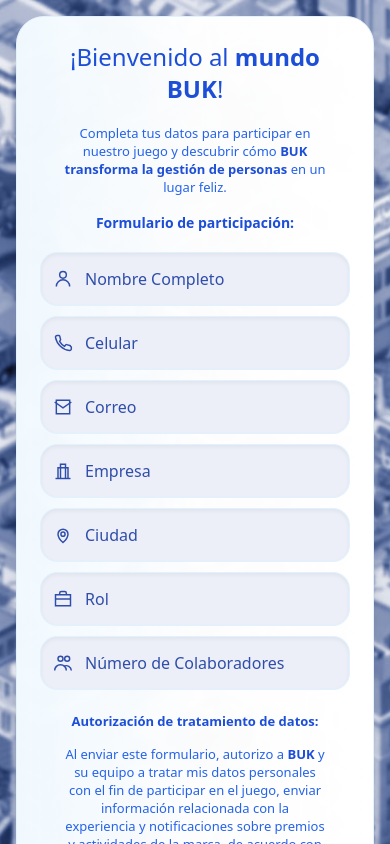
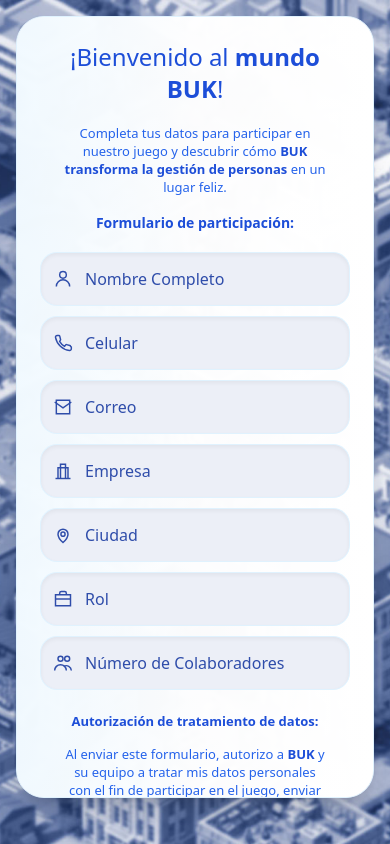
Before and after one commit to genialityco/where-is, a React (Vite) app: page / in a window 390 px wide. Built offline with nearby package versions, Linux system fonts and the light colour scheme.

Commit message:
cambios para responsive

```diff
--- a/src/game/ui/FoundModal.tsx
+++ b/src/game/ui/FoundModal.tsx
@@ -99,7 +99,7 @@
                 >
                   <button
                     onClick={handleClose}
-                    className="px-8 sm:px-10 md:px-12 h-11 rounded-2xl bg-buk-500 text-white font-semibold
+                    className="px-8 sm:px-10 md:px-12 h-11 rounded-2xl bg-buk-500 text-white font-semibold text-[25px]
                                shadow-[0_8px_20px_rgba(47,77,170,.25)]
                                transition-transform duration-200
                                hover:scale-[1.02] active:scale-[0.98] focus:outline-none"
--- a/src/screens/Register.tsx
+++ b/src/screens/Register.tsx
@@ -27,7 +27,7 @@
     consent: false,
   });
 
-  // Animación de entrada (UI)
+  // Animación de entrada
   const [entered, setEntered] = useState(false);
   useEffect(() => {
     const id = requestAnimationFrame(() => setEntered(true));
@@ -56,6 +56,7 @@
     setForm((f) => ({ ...f, [key]: v }));
   }
 
+  // Al tocar "Acepto": alterna consentimiento y navega si ya cumple todo
   function handleConsentClick() {
     setForm((prev) => {
       const next = { ...prev, consent: !prev.consent };
@@ -73,6 +74,7 @@
       const ready = allFieldsOkNext && next.consent;
 
       if (ready) {
+        // localStorage.setItem("buk_form", JSON.stringify(next));
         nav("/play", { state: { name: next.name } });
       }
       return next;
@@ -80,21 +82,21 @@
   }
 
   return (
-    // ⬇️ Scroll habilitado + altura dinámica + safe-area iOS
-    <div className="relative min-h-[100dvh] overflow-y-auto pb-[env(safe-area-inset-bottom)]">
+    // ✅ Scroll a nivel de página + unidades seguras para móviles
+    <div className="relative min-h-[100svh] min-h-[100dvh] overflow-y-auto pb-[env(safe-area-inset-bottom)]">
       {/* Fondo */}
       <img
         src="/bg/FONDO_FORMULARIO_BUK.jpg"
         alt=""
-        aria-hidden
+        aria-hidden="true"
         className="absolute inset-0 -z-10 h-full w-full object-cover"
         draggable={false}
       />
       <div className="absolute inset-0 -z-10" />
       <div className="pointer-events-none absolute inset-0 -z-10" />
 
-      {/* Contenido: en mobile arriba; desde sm centrado */}
-      <div className="min-h-[100dvh] flex items-start sm:items-center justify-center p-4 sm:p-6">
+      {/* Contenedor: en mobile arriba con margen; desde sm centrado */}
+      <div className="min-h-[100svh] min-h-[100dvh] flex items-start sm:items-center justify-center p-4 sm:p-6">
         <div
           className={
             `relative w-full max-w-[460px] rounded-[28px] border border-sky-100 bg-white/90 shadow-xl overflow-hidden
@@ -107,7 +109,12 @@
           {/* degradé interior suave */}
           <div className="absolute inset-0 bg-gradient-to-r from-sky-50/90 via-white/80 to-white pointer-events-none" />
 
-          <div className="relative p-6 sm:p-8">
+          {/* ✅ Área con scroll interno en móviles (card) */}
+          <div
+            className="relative p-6 sm:p-8 overflow-y-auto sm:overflow-visible
+                       max-h-[calc(100svh-4rem)] max-h-[calc(100dvh-4rem)] sm:max-h-none"
+            style={{ WebkitOverflowScrolling: "touch" }}
+          >
             <h1 className="mb-5 text-center text-2xl sm:text-[26px] font-regular text-buk-700">
               ¡Bienvenido al <span className="text-buk-700 font-extrabold">mundo BUK</span>!
             </h1>
@@ -180,8 +187,13 @@
               </p>
               <p>
                 Al enviar este formulario, autorizo a{" "}
-                <span className="font-extrabold text-buk-700">BUK</span> y su equipo a tratar mis datos personales con el fin de participar en el juego, enviar información relacionada con la experiencia y notificaciones sobre premios y actividades de la marca, de acuerdo con{" "}
-                <span className="font-extrabold text-buk-700">la Política de Privacidad de BUK.</span>
+                <span className="font-extrabold text-buk-700">BUK</span> y su equipo a tratar mis
+                datos personales con el fin de participar en el juego, enviar información
+                relacionada con la experiencia y notificaciones sobre premios y actividades de la
+                marca, de acuerdo con{" "}
+                <span className="font-extrabold text-buk-700">
+                  la Política de Privacidad de BUK.
+                </span>
               </p>
             </div>
 
@@ -211,9 +223,7 @@
   const { placeholder, icon, value, onChange, inputMode, invalid } = props;
   return (
     <div className="relative">
-      <span className="absolute left-3 top-1/2 -translate-y-1/2 text-buk-500">
-        {icon}
-      </span>
+      <span className="absolute left-3 top-1/2 -translate-y-1/2 text-buk-500">{icon}</span>
       <input
         value={value}
         onChange={(e) => onChange(e.target.value)}
@@ -245,24 +255,18 @@
       onClick={disabled ? undefined : onClick}
       className={`mx-auto flex items-center gap-6 rounded-[38px] px-2 py-1 transition
                   shadow-[inset_0_1px_0_rgba(255,255,255,.6),0_8px_20px_rgba(16,24,40,.06)]
-                  ring-1 ${
-                    checked ? "ring-sky-300 bg-white" : "ring-slate-200 bg-[#ECEFF7]"
-                  }
+                  ring-1 ${checked ? "ring-sky-300 bg-white" : "ring-slate-200 bg-[#ECEFF7]"}
                   hover:ring-sky-300`}
     >
-      <span className="text-[12px] font-extrabold tracking-wide pl-6 text-buk-500">
-        Acepto
-      </span>
+      {/* Texto primero */}
+      <span className="text-[12px] font-extrabold tracking-wide pl-6 text-buk-500">Acepto</span>
+
+      {/* Carita al final */}
       <span
         className={`grid place-content-center w-10 h-10 rounded-full border
                     ${checked ? "border-sky-200 bg-sky-50" : "border-slate-300 bg-white"}`}
       >
-        <img
-          src="/img/cara-buk.webp"
-          alt=";)"
-          className="w-3.5 h-5"
-          draggable={false}
-        />
+        <img src="/img/cara-buk.webp" alt=";)" className="w-3.5 h-5" draggable={false} />
       </span>
     </button>
   );
@@ -280,7 +284,7 @@
 function PhoneIcon() {
   return (
     <svg width="20" height="20" viewBox="0 0 24 24" fill="none" stroke="currentColor" strokeWidth="1.75">
-      <path d="M22 16.92V19a2 2 0 0 1-2.18 2A19.78 19.78 0 0 1 3 5.18 2 2 0 0 1 5 3h2.09a1 1 0 0 1 1 .75l1 4a1 1 0 0 1-.27.95L7.91 10.1a16 16 0 0 0 6 6l1.4-1.87a1 1 0 0 1 .95-.27l4 1a1 1 0 0 1 .74 1z"/>
+      <path d="M22 16.92V19a2 2 0 0 1-2.18 2A19.78 19.78 0 0 1 3 5.18 2 2 0 0 1 5 3h2.09a1 1 0 0 1 1 .75l1 4a1 1 0 0 1-.27.95L7.91 10.1a16 16 0 0 0 6 6l1.4-1.87a1 1 0 0 1 .95-.27l4 1a1 1 0 0 1 .74 1z" />
     </svg>
   );
 }
```
